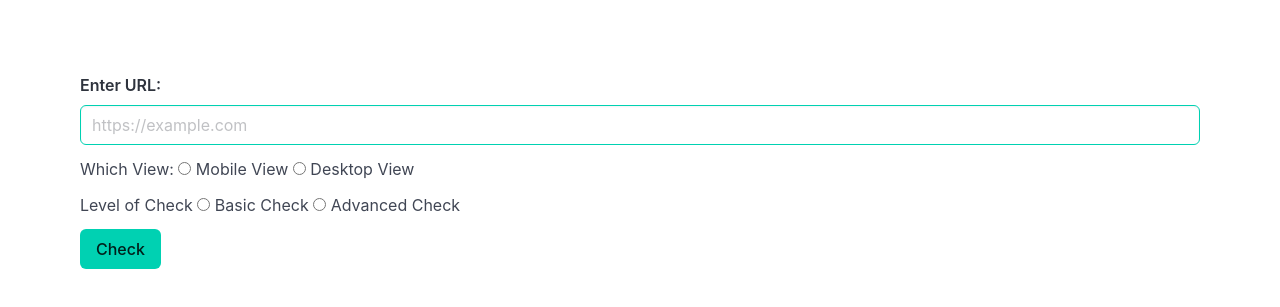
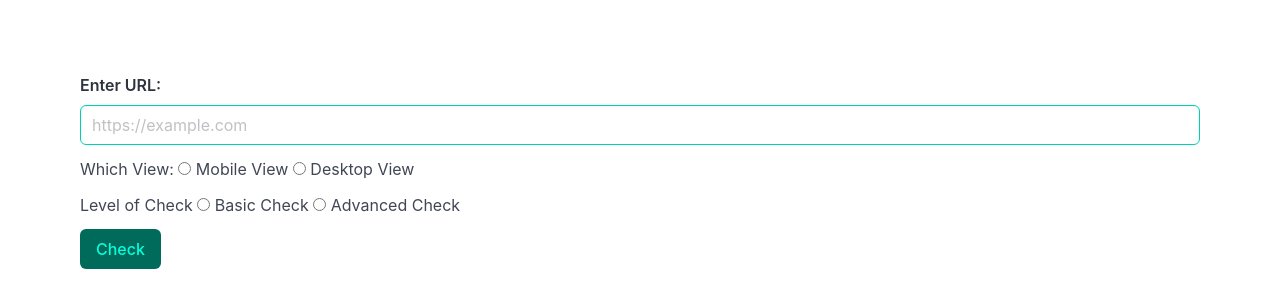
Before and after one commit to Programmer-Arvind/Web-Accessibilty-Checker, a plain HTML site: page templates/index.html in a window 1280 px wide. Shown: the part 107-414 px from the top of the page. Drawn offline with nearby package versions, Linux system fonts and the light colour scheme.

Commit message:
Updated: Styling

```diff
--- a/templates/index.html
+++ b/templates/index.html
@@ -43,7 +43,7 @@
                         Advanced Check
                     </div>
 
-                    <submit class="button is-primary">Check</submit>
+                    <submit class="button is-primary is-dark">Check</submit>
 
 
                 </form>
```
